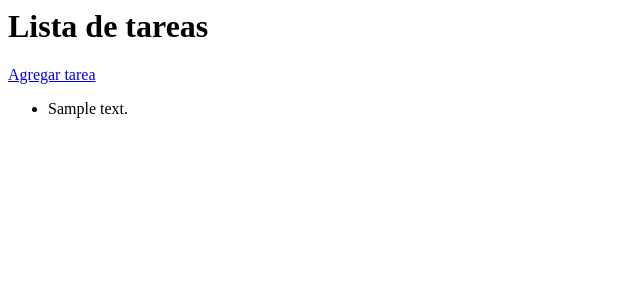
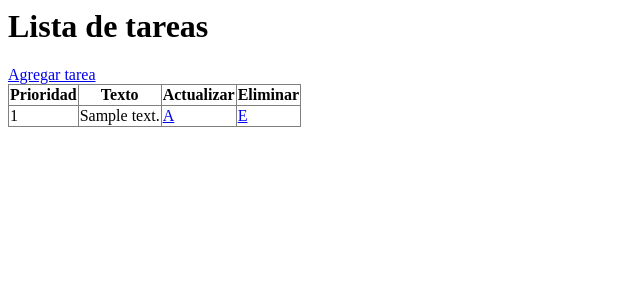
Before and after one commit to pinguin-frosch/aw7, a Django app: page / in a window 1280 px wide. Shown: the top 300 px of the page, without its empty margins (0-640 px from the left). Run offline with Django 4.2, Linux system fonts and the light colour scheme; tables that the repository leaves empty hold one stand-in row (values such as "Sample post").

Commit message:
Opciones para eliminar y actualizar tareas

```diff
--- a/tareas/models.py
+++ b/tareas/models.py
@@ -10,4 +10,4 @@ class Tarea(models.Model):
         return f'{self.texto}'
 
     class Meta:
-        ordering = ['-prioridad', 'texto']
+        ordering = ['prioridad', 'texto']
--- a/tareas/templates/tareas/tareas.html
+++ b/tareas/templates/tareas/tareas.html
@@ -3,11 +3,35 @@
 {% block titulo %}Lista de tareas{% endblock %}
 
 {% block contenido %}
+
 <h1>Lista de tareas</h1>
 <a href="{% url 'tareas:agregar' %}">Agregar tarea</a>
-<ul>
-    {% for tarea in tareas %}
-    <li>{{ tarea }}</li>
-    {% endfor %}
-</ul>
+
+{% if tareas %}
+<table border="1" style="border-collapse: collapse">
+    <thead>
+        <tr>
+            <th>Prioridad</th>
+            <th>Texto</th>
+            <th>Actualizar</th>
+            <th>Eliminar</th>
+        </tr>
+    </thead>
+    <tbody>
+        {% for tarea in tareas %}
+        <tr>
+            <td>{{ tarea.prioridad }}</td>
+            <td>{{ tarea.texto }}</td>
+            <td>
+                <a href="{% url 'tareas:actualizar' tarea.id %}">A</a>
+            </td>
+            <td>
+                <a href="{% url 'tareas:eliminar' tarea.id %}">E</a>
+            </td>
+        </tr>
+        {% endfor %}
+    </tbody>
+</table>
+{% endif %}
+
 {% endblock %}
--- a/tareas/urls.py
+++ b/tareas/urls.py
@@ -4,5 +4,7 @@ from tareas import views
 app_name = 'tareas'
 urlpatterns = [
     path('', views.tareas, name='tareas'),
-    path('agregar/', views.agregar, name='agregar')
+    path('agregar/', views.agregar, name='agregar'),
+    path('<int:id>/eliminar', views.eliminar, name='eliminar'),
+    path('<int:id>/actualizar', views.actualizar, name='actualizar')
 ]
--- a/tareas/views.py
+++ b/tareas/views.py
@@ -1,3 +1,4 @@
+from django.core.exceptions import ObjectDoesNotExist
 from django.http import HttpRequest
 from django.shortcuts import redirect, render
 from django.urls import reverse
@@ -20,9 +21,39 @@ def agregar(request: HttpRequest):
             return redirect(reverse('tareas:tareas'))
         else:
             return render(request, 'tareas/agregar.html', {
-                'formulario': formulario
+                'formulario': formulario,
+                'accion': 'Agregar'
             })
+    return render(request, 'tareas/agregar.html', {
+        'formulario': TareaFormulario(),
+        'accion': 'Agregar'
+    })
 
+def actualizar(request: HttpRequest, id):
+    try:
+        tarea = Tarea.objects.get(pk=id)
+        formulario = TareaFormulario(instance=tarea)
+    except ObjectDoesNotExist:
+        return redirect(reverse('tareas:tareas'))
+    if request.method == 'POST':
+        formulario = TareaFormulario(request.POST, instance=tarea)
+        if formulario.is_valid():
+            formulario.save()
+            return redirect(reverse('tareas:tareas'))
+        else:
+            return render(request, 'tareas/agregar.html', {
+                'formulario': formulario,
+                'accion': 'Actualizar'
+            })
     return render(request, 'tareas/agregar.html', {
-        'formulario': TareaFormulario()
+        'formulario': formulario,
+        'accion': 'Actualizar'
     })
+
+def eliminar(_, id):
+    try:
+        tarea = Tarea.objects.get(pk=id)
+    except ObjectDoesNotExist:
+        return redirect(reverse('tareas:tareas'))
+    tarea.delete()
+    return redirect(reverse('tareas:tareas'))
```
Also changed, not shown: tareas/templates/tareas/agregar.html (+4 -4 lines), tareas/migrations/0002_alter_tarea_options.py (added).
